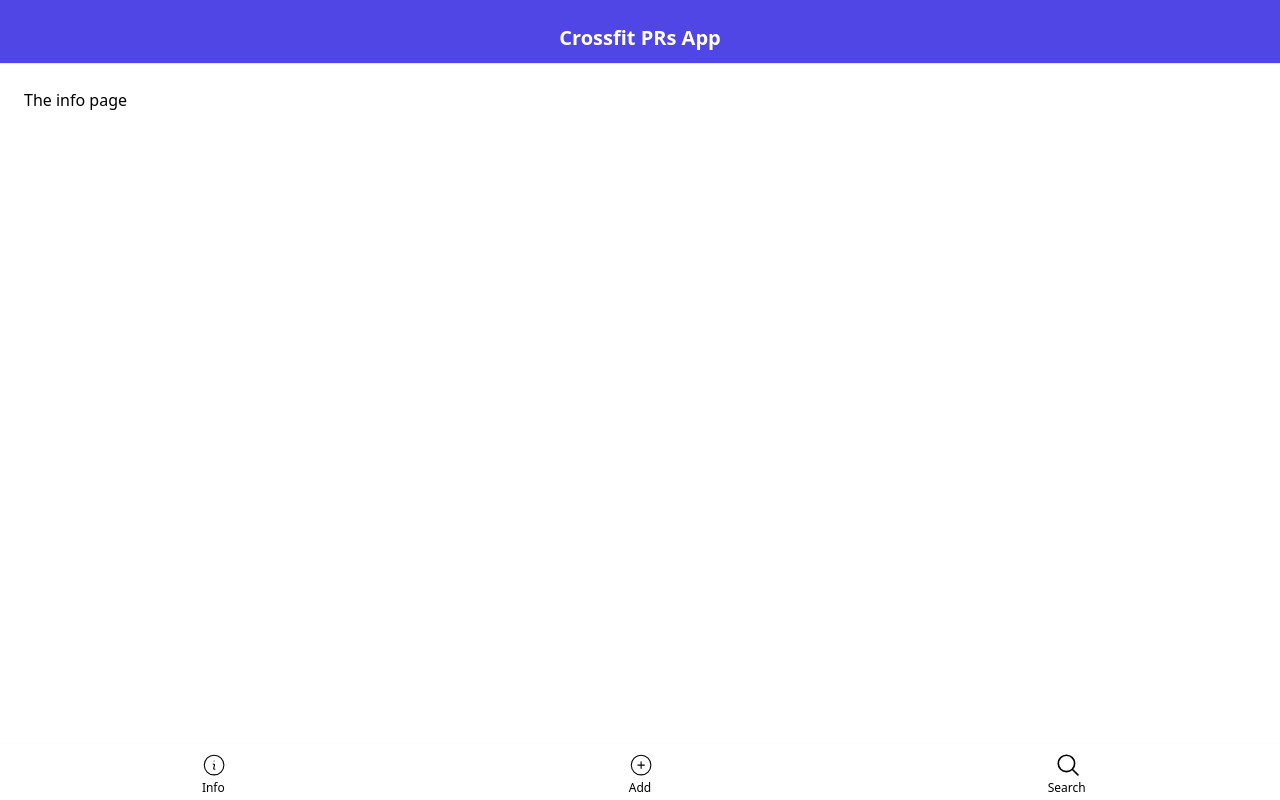
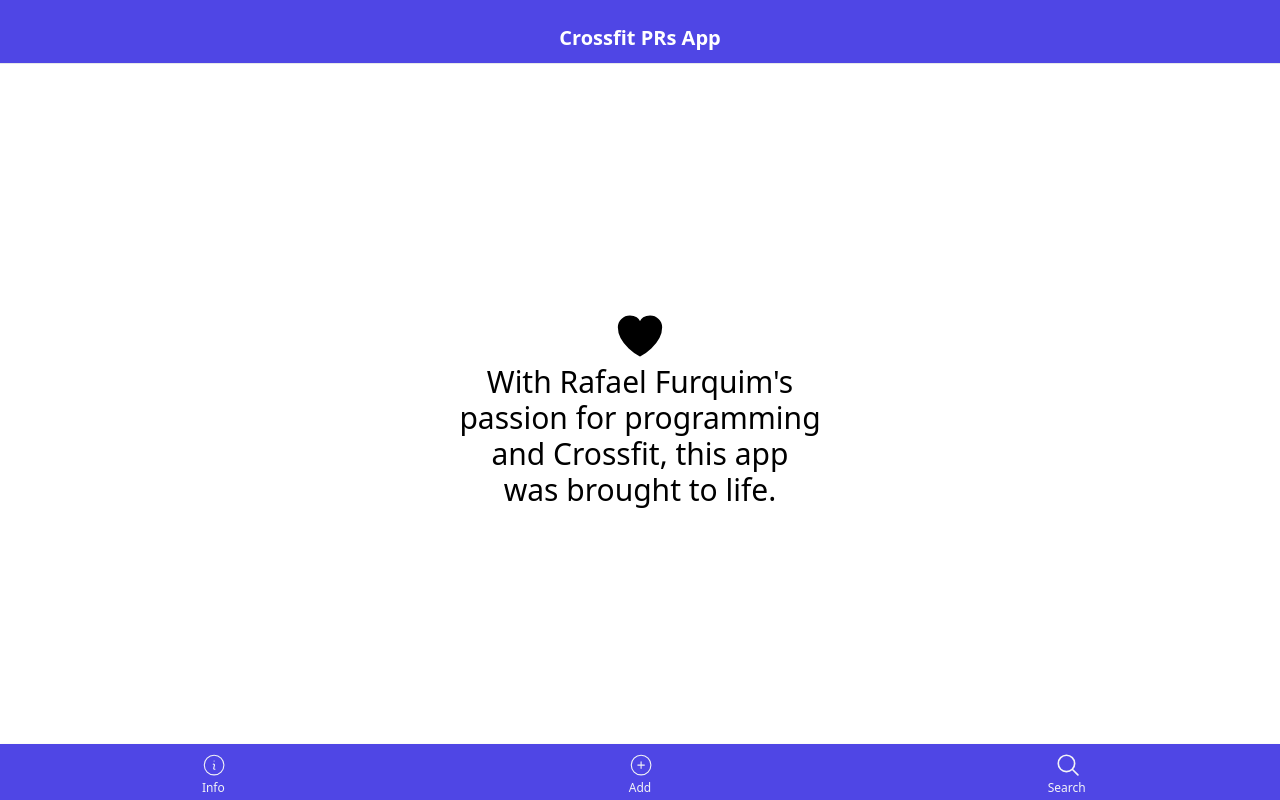
Before and after one commit to furquim25/Crossfit-PRs-App, a Django app: page /info/ in a window 1280 px wide. Run offline with Django 4.2, Linux system fonts and the light colour scheme; some libraries are stand-ins or nearby versions.

Commit message:
frontend tweaks

```diff
--- a/crossfitapp/core/templates/core/base.html
+++ b/crossfitapp/core/templates/core/base.html
@@ -20,9 +20,9 @@
 	<!-- component -->
 	<div class="w-full h-full">
 		<!-- <section id="bottom-navigation" class="md:hidden block fixed inset-x-0 bottom-0 z-10 bg-white shadow"> // if shown only tablet/mobile-->
-		<section id="bottom-navigation" class="block fixed inset-x-0 bottom-0 z-10 bg-white shadow">
+		<section id="bottom-navigation" class="block fixed inset-x-0 bottom-0 z-10 bg-indigo-600 shadow">
 			<div id="tabs" class="flex justify-between">
-				<a href="{% url 'info' %}" class="w-full focus:text-teal-500 hover:text-teal-500 justify-center inline-block text-center pt-2 pb-1">
+				<a href="{% url 'info' %}" class="w-full text-gray-100 focus:text-teal-500 hover:text-teal-500 justify-center inline-block text-center pt-2 pb-1">
 					<svg xmlns="http://www.w3.org/2000/svg" fill="none" viewBox="0 0 22 22" stroke-width="1.0" stroke="currentColor" class="w-8 h-6 inline-block mb-1">
 						<path stroke-linecap="round" stroke-linejoin="round" d="M11.25 11.25l.041-.02a.75.75 0 011.063.852l-.708 2.836a.75.75 0 001.063.853l.041-.021M21 12a9 9 0 11-18 0 9 9 0 0118 0zm-9-3.75h.008v.008H12V8.25z" />
 					</svg>
@@ -39,7 +39,7 @@
 					</svg>  {% endcomment %}
 					<span class="tab tab-home block text-xs">Info</span>
 				</a>
-				<a href="#" class="w-full focus:text-teal-500 hover:text-teal-500 justify-center inline-block text-center pt-2 pb-1">
+				<a href="#" class="w-full text-gray-100 focus:text-teal-500 hover:text-teal-500 justify-center inline-block text-center pt-2 pb-1">
 					<svg xmlns="http://www.w3.org/2000/svg" fill="none" viewBox="0 0 22 22" stroke-width="1.0" stroke="currentColor" class="w-8 h-6 inline-block mb-1">
 						<path stroke-linecap="round" stroke-linejoin="round" d="M12 9v6m3-3H9m12 0a9 9 0 11-18 0 9 9 0 0118 0z" />
 					</svg>
@@ -52,7 +52,7 @@
 						</svg> {% endcomment %}
 					<span class="tab tab-explore block text-xs">Add</span>
 				</a>
-				<a href="{% url 'index' %}" class="w-full focus:text-teal-500 hover:text-teal-500 justify-center inline-block text-center pt-2 pb-1">
+				<a href="{% url 'index' %}" class="w-full text-gray-100 focus:text-teal-500 hover:text-teal-500 justify-center inline-block text-center pt-2 pb-1">
 
 					<svg xmlns="http://www.w3.org/2000/svg" fill="none" viewBox="0 0 22 22" stroke-width="1.5" stroke="currentColor" class="w-8 h-6 inline-block mb-1">
 						<path stroke-linecap="round" stroke-linejoin="round" d="M21 21l-5.197-5.197m0 0A7.5 7.5 0 105.196 5.196a7.5 7.5 0 0010.607 10.607z" />
--- a/crossfitapp/core/templates/core/info.html
+++ b/crossfitapp/core/templates/core/info.html
@@ -4,5 +4,12 @@
 
 
 {% block content %}
-    <h1>The info page</h1>
+    <div class="text-center h-[80vh] flex">
+        <div class="m-auto">
+            <svg xmlns="http://www.w3.org/2000/svg" fill="true" viewBox="0 0 24 24" stroke-width="1.0" stroke="currentColor" class="w-14 h-14 m-auto">
+                <path stroke-linecap="round" stroke-linejoin="round" d="M21 8.25c0-2.485-2.099-4.5-4.688-4.5-1.935 0-3.597 1.126-4.312 2.733-.715-1.607-2.377-2.733-4.313-2.733C5.1 3.75 3 5.765 3 8.25c0 7.22 9 12 9 12s9-4.78 9-12z" />
+            </svg>
+            <p class="text-3xl">With Rafael Furquim's<br>passion for programming<br>and Crossfit, this app<br>was brought to life.</p>
+        </div>
+    </div>
 {% endblock  %}
```
Also changed, not shown: crossfitapp/core/templates/core/index.html (+4 -3 lines).
